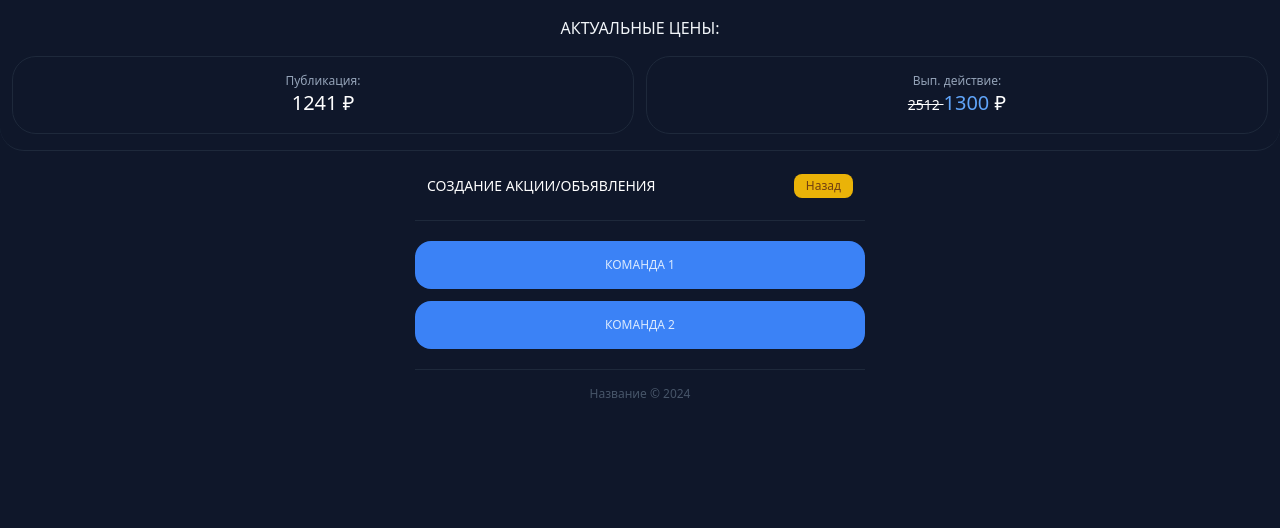
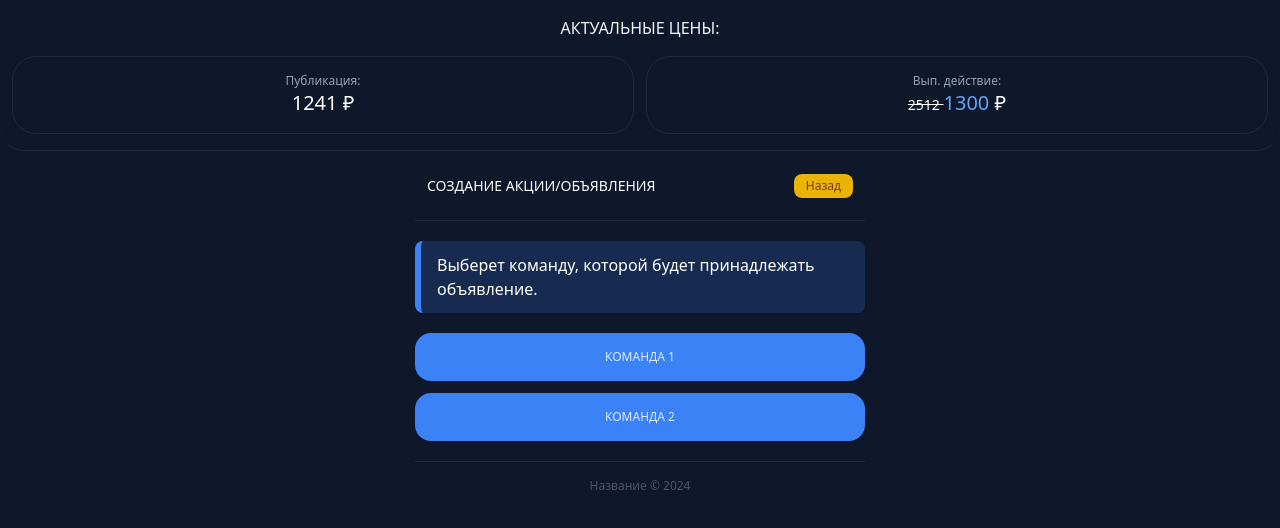
Before and after one commit to a1kashnya/seller-telegram-web-app, a Next.js app: page /pages/publication/create in a window 1280 px wide. Shown: the top 528 px of the page. Built offline with nearby package versions, Linux system fonts and the light colour scheme.

Commit message:
Add publicattion/create team message

```diff
--- a/app/_components/publication/create/PublicationCreateTeam.js
+++ b/app/_components/publication/create/PublicationCreateTeam.js
@@ -16,6 +16,7 @@ const CreateTeam = ({handle}) => {
         <div>
             <Title name="Создание акции/объявления" btn />
             <div className="grid gap-3 border-t border-b py-5 border-slate-800">
+                <span className="border-l-[6px] border-blue-500 bg-[#3b82f630] p-3 pl-4 rounded-lg text-white mb-2">Выберет команду, которой будет принадлежать объявление.</span>
                 { teams.map(({id, name}) => (
                     <button key={id} className='className="block w-full bg-blue-500 text-blue-100 text-xs text-center rounded-2xl font-medium uppercase px-2 py-4' onClick={handle}>{name}</button>
                 ))}
```
